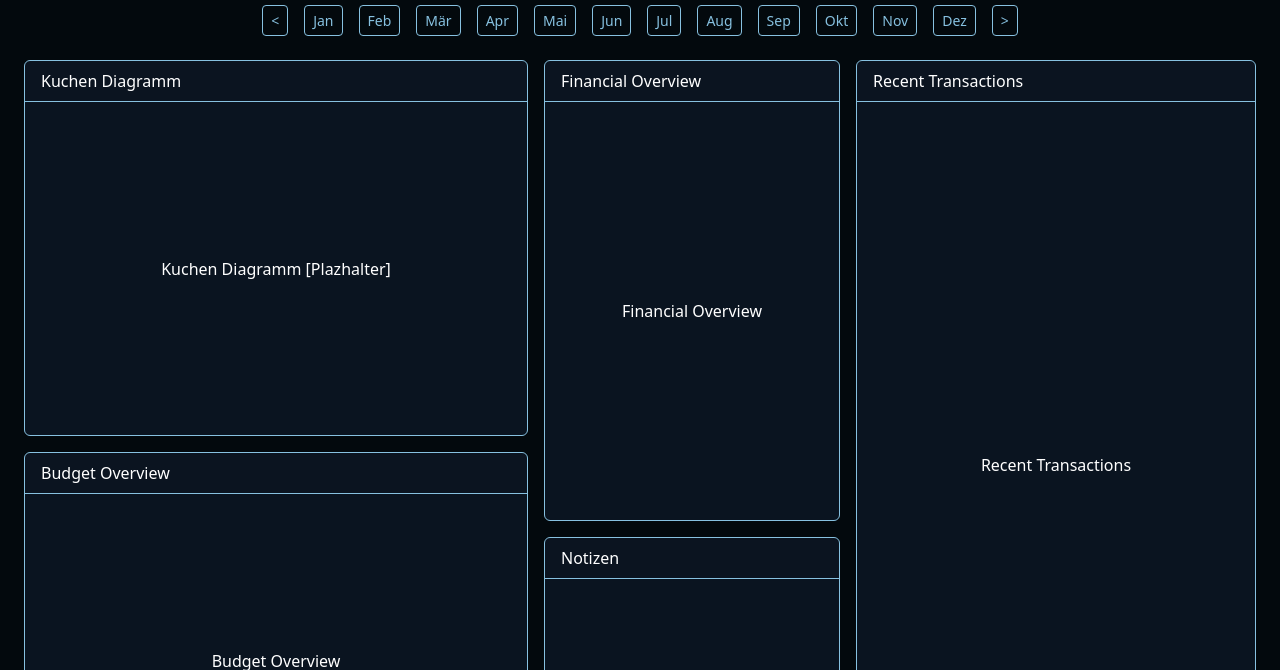
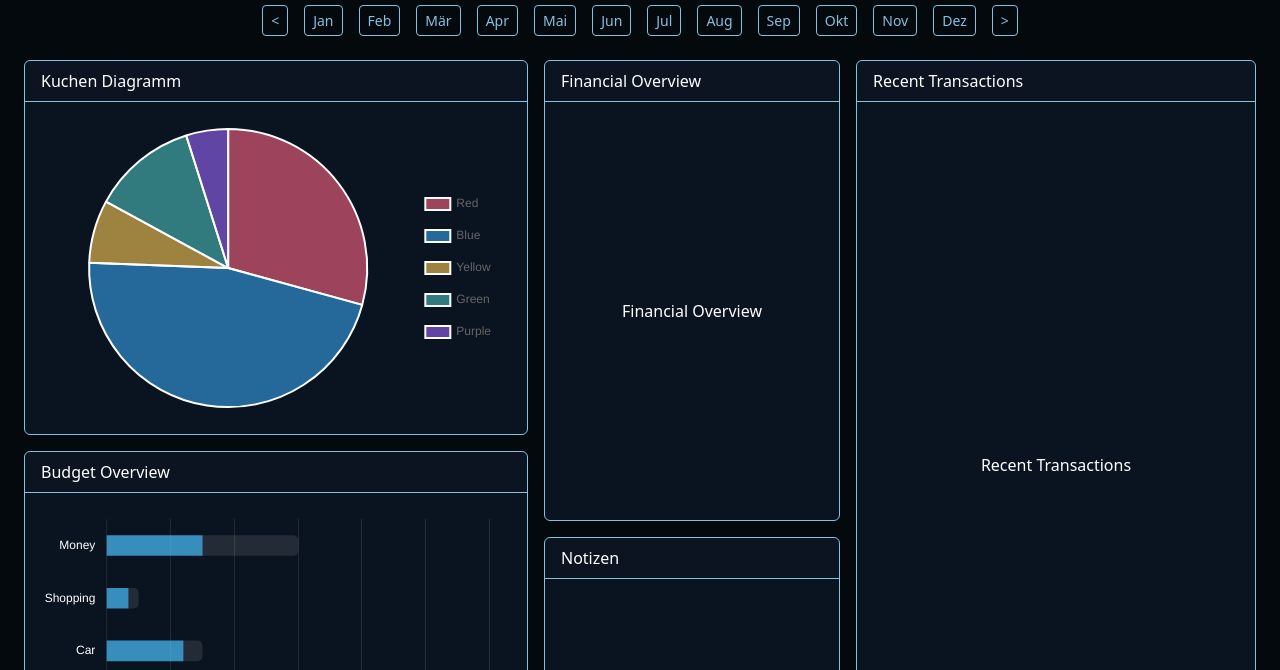
Before and after one commit to ABL-Dev/Webanwendungen2, a plain HTML site: page Frontend/index.html in a window 1280 px wide. Shown: the part 130-800 px from the top of the page. Drawn offline with nearby package versions, Linux system fonts and the light colour scheme.

Commit message:
Diagramme mit Chart.js hinzugefügt.

```diff
--- a/Frontend/index.html
+++ b/Frontend/index.html
@@ -75,13 +75,15 @@
                 <div class="card flex-fill">
                     <div class="card-header">Kuchen Diagramm</div>
                     <div class="card-body d-flex justify-content-center align-items-center">
-                        Kuchen Diagramm [Plazhalter]
+                        <!--Dimension wird in css angepasst.-->
+                        <canvas id="myChart"></canvas>
                     </div>
                 </div>
                 <div class="card flex-fill">
                     <div class="card-header">Budget Overview</div>
                     <div class="card-body d-flex justify-content-center align-items-center">
-                        Budget Overview
+                        <!--Dimension wird in css angepasst.-->
+                        <canvas id="budgetChart"></canvas>
                     </div>
                 </div>
             </div>
@@ -220,6 +222,7 @@
     </dialog>
 
 
+    <script src="https://cdn.jsdelivr.net/npm/chart.js"></script>
     <script src="/Backend/node_modules/bootstrap/dist/js/bootstrap.bundle.min.js"></script>
     <script src="main.js"></script>
 </body>
--- a/Frontend/main.css
+++ b/Frontend/main.css
@@ -38,3 +38,8 @@ input[type="date"]{
 input[type="date"]::-webkit-calendar-picker-indicator {
   cursor: pointer;
 }
+
+#myChart {
+  width: 550px !important;
+  height: 300px !important;
+}
--- a/Frontend/main.js
+++ b/Frontend/main.js
@@ -80,3 +80,106 @@ input.addEventListener('input', ()=>{
     input.classList.remove('is-invalid');
   }
 })
+
+window.onload = function() {
+    // Pie chart:
+    const ctx = document.getElementById('myChart').getContext('2d');
+
+    new Chart(ctx, {
+        type: 'pie',
+        data: {
+            labels: ['Red', 'Blue', 'Yellow', 'Green', 'Purple'],
+            datasets: [{
+                label: 'Color Distribution',
+                data: [12, 19, 3, 5, 2],
+                backgroundColor: [
+                    'rgba(255, 99, 132, 0.6)',
+                    'rgba(54, 162, 235, 0.6)',
+                    'rgba(255, 206, 86, 0.6)',
+                    'rgba(75, 192, 192, 0.6)',
+                    'rgba(153, 102, 255, 0.6)'
+                ],
+                borderColor: 'white',
+                borderWidth: 2
+            }]
+        },
+        options: {
+            responsive: true,
+            maintainAspectRatio: false, // allows custom sizing
+            plugins: {
+                legend: {
+                    position: 'right', // 🟢 move labels to the right
+                    labels: {
+                        boxWidth: 25, // smaller color boxes
+                        padding: 20   // spacing between labels
+                    }
+                },
+            },
+            layout: {
+                padding: 10 // optional spacing around chart
+            }
+        }
+    });
+
+    // Bar chart (budget):
+    const ctxbar = document.getElementById('budgetChart').getContext('2d');
+
+    const categories = ['Money', 'Shopping', 'Car', 'Rent', 'Contracts'];
+    const spent = [300, 68, 240, 1200, 110];          // Amount spent
+    const totalBudget = [600, 100, 300, 1200, 200];   // Maximum budget
+
+    new Chart(ctxbar, {
+        type: 'bar',
+        data: {
+            labels: categories,
+            datasets: [
+                {
+                    label: 'Spent',
+                    data: spent,
+                    backgroundColor: 'rgba(75, 192, 255, 0.7)',
+                    borderRadius: 5,
+                    barThickness: 20
+                },
+                {
+                    label: 'Remaining',
+                    data: totalBudget.map((t, i) => t - spent[i]),
+                    backgroundColor: 'rgba(255, 255, 255, 0.1)',
+                    borderRadius: 5,
+                    barThickness: 20
+                }
+            ]
+        },
+        options: {
+            indexAxis: 'y',   // Horizontal bars
+            responsive: true,
+            maintainAspectRatio: false,
+            scales: {
+                x: {
+                    stacked: true,
+                    grid: { color: 'rgba(255, 255, 255, 0.1)' },
+                    ticks: {
+                        color: '#9cc0ff',
+                        callback: val => val + ' €'
+                    },
+                    min: 0,
+                    max: Math.max(...totalBudget)
+                },
+                y: { stacked: true, ticks: { color: '#fff' }, grid: { display: false } }
+            },
+            plugins: {
+                legend: { display: false }, // <-- Legend removed
+                tooltip: {
+                    callbacks: {
+                        label: function(context) {
+                            const i = context.dataIndex;
+                            const used = spent[i];
+                            const max = totalBudget[i];
+                            const percent = ((used / max) * 100).toFixed(1);
+                            return `${used} € / ${max} € (${percent}%)`;
+                        }
+                    }
+                }
+            }
+        }
+    });
+};
```
